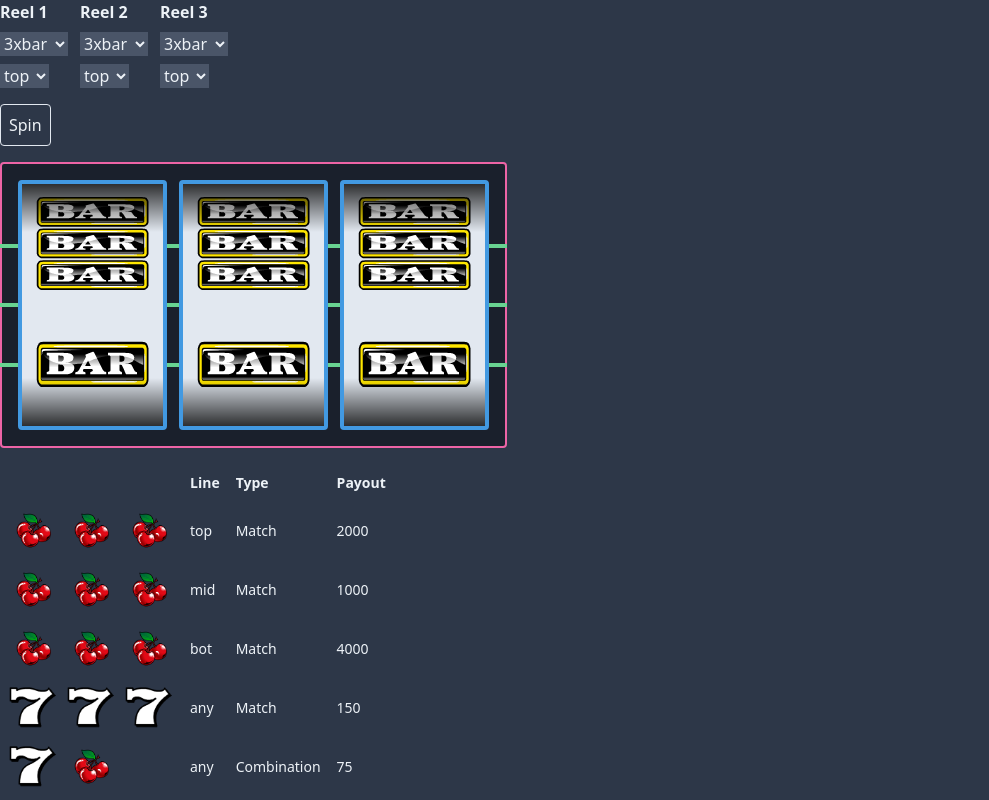
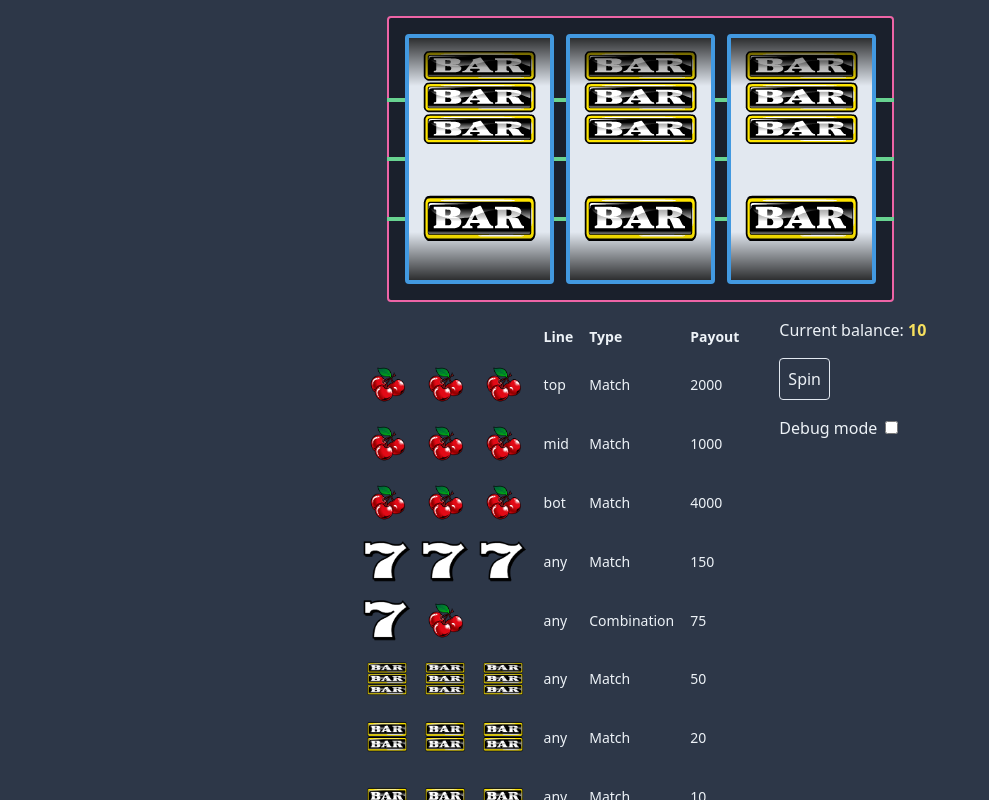
Before and after one commit to nrezvoi/3-reel-slot, a Vue app: page / in a window 1280 px wide. Shown: the top 800 px of the page, without its empty margins (0-989 px from the left). Built offline with nearby package versions, Linux system fonts and the light colour scheme.

Commit message:
balance + rearrange layout

```diff
--- a/src/App.vue
+++ b/src/App.vue
@@ -1,90 +1,8 @@
 <template>
-  <div class="min-h-screen text-gray-200 bg-gray-800">
-    <div class="flex space-x-3">
-      <div>
-        <div class="font-bold">Reel 1</div>
-        <select
-          class="block mt-2 bg-gray-700"
-          id="debugReel1-symbol"
-          v-model="debugReel1.symbol"
-        >
-          <option
-            v-for="(s, i) in symbolTypes"
-            :key="i"
-            :value="s.id"
-          >{{ s.id }}</option>
-        </select>
-        <select
-          class="block mt-2 bg-gray-700"
-          id="debugReel1-line"
-          v-model="debugReel1.line"
-        >
-          <option
-            v-for="(l, i) in availableDebugLines"
-            :key="i"
-            :value="l.id"
-          >{{ l.id }}</option>
-        </select>
-      </div>
-      <div>
-        <div class="font-bold">Reel 2</div>
-        <select
-          class="block mt-2 bg-gray-700"
-          id="debugReel2-symbol"
-          v-model="debugReel2.symbol"
-        >
-          <option
-            v-for="(s, i) in symbolTypes"
-            :key="i"
-            :value="s.id"
-          >{{ s.id }}</option>
-        </select>
-        <select
-          class="block mt-2 bg-gray-700"
-          id="debugReel2-line"
-          v-model="debugReel2.line"
-        >
-          <option
-            v-for="(l, i) in availableDebugLines"
-            :key="i"
-            :value="l.id"
-          >{{ l.id }}</option>
-        </select>
-      </div>
-      <div>
-        <div class="font-bold">Reel 3</div>
-        <select
-          class="block mt-2 bg-gray-700"
-          id="debugReel2-symbol"
-          v-model="debugReel3.symbol"
-        >
-          <option
-            v-for="(s, i) in symbolTypes"
-            :key="i"
-            :value="s.id"
-          >{{ s.id }}</option>
-        </select>
-        <select
-          class="block mt-2 bg-gray-700"
-          id="debugReel3-line"
-          v-model="debugReel3.line"
-        >
-          <option
-            v-for="(l, i) in availableDebugLines"
-            :key="i"
-            :value="l.id"
-          >{{ l.id }}</option>
-        </select>
-      </div>
-    </div>
-    <div class="flex space-x-3">
-      <button
-        @click="spin"
-        :disabled="config.RUNNING"
-        class="inline-block p-2 mt-4 border border-gray-300 rounded cursor-pointer"
-      >Spin</button>
-    </div>
-    <div class="relative inline-flex mt-4">
+  <div class="min-h-screen p-4 text-gray-200 bg-gray-800">
+    <div class="flex justify-center">
+      <div class="relative">
+
         <div
           class="absolute flex flex-col w-full justify-evenly"
           style="height: 234px; top: calc(50% - 117px)"
@@ -173,8 +91,10 @@
             <div class="absolute bottom-0 left-0 z-20 w-full h-12 gradient-to-top"></div>
           </div>
         </div>
+
       </div>
-    <div class="mt-4">
+    </div>
+    <div class="flex justify-center mt-4 space-x-8">
       <div>
         <table class="text-sm">
           <thead>
@@ -213,6 +133,117 @@
           </tbody>
         </table>
       </div>
+      <div class="space-y-4">
+        <div>
+          <div>
+            Current balance:
+            <span
+              v-if="!config.IS_DEBUG"
+              class="font-bold text-yellow-400"
+            >{{ config.PLAYER_BALANCE }}</span>
+            <input
+              v-else
+              type="number"
+              v-model="config.PLAYER_BALANCE"
+              class="w-16 bg-gray-700"
+            >
+          </div>
+        </div>
+        <button
+          @click="spin"
+          :disabled="config.RUNNING"
+          class="inline-block p-2 border border-gray-300 rounded cursor-pointer"
+        >Spin</button>
+        <div class="space-x-2">
+          <label for="debug">Debug mode</label>
+          <input
+            type="checkbox"
+            v-model="config.IS_DEBUG"
+            name=""
+            id="debug"
+          >
+        </div>
+        <div
+          v-if="config.IS_DEBUG"
+          class="flex space-x-3"
+        >
+          <div>
+            <div class="font-bold">Reel 1</div>
+            <select
+              class="block mt-2 bg-gray-700"
+              id="debugReel1-symbol"
+              v-model="debugReel1.symbol"
+            >
+              <option
+                v-for="(s, i) in symbolTypes"
+                :key="i"
+                :value="s.id"
+              >{{ s.id }}</option>
+            </select>
+            <select
+              class="block mt-2 bg-gray-700"
+              id="debugReel1-line"
+              v-model="debugReel1.line"
+            >
+              <option
+                v-for="(l, i) in availableLines"
+                :key="i"
+                :value="l.id"
+              >{{ l.id }}</option>
+            </select>
+          </div>
+          <div>
+            <div class="font-bold">Reel 2</div>
+            <select
+              class="block mt-2 bg-gray-700"
+              id="debugReel2-symbol"
+              v-model="debugReel2.symbol"
+            >
+              <option
+                v-for="(s, i) in symbolTypes"
+                :key="i"
+                :value="s.id"
+              >{{ s.id }}</option>
+            </select>
+            <select
+              class="block mt-2 bg-gray-700"
+              id="debugReel2-line"
+              v-model="debugReel2.line"
+            >
+              <option
+                v-for="(l, i) in availableLines"
+                :key="i"
+                :value="l.id"
+              >{{ l.id }}</option>
+            </select>
+          </div>
+          <div>
+            <div class="font-bold">Reel 3</div>
+            <select
+              class="block mt-2 bg-gray-700"
+              id="debugReel2-symbol"
+              v-model="debugReel3.symbol"
+            >
+              <option
+                v-for="(s, i) in symbolTypes"
+                :key="i"
+                :value="s.id"
+              >{{ s.id }}</option>
+            </select>
+            <select
+              class="block mt-2 bg-gray-700"
+              id="debugReel3-line"
+              v-model="debugReel3.line"
+            >
+              <option
+                v-for="(l, i) in availableLines"
+                :key="i"
+                :value="l.id"
+              >{{ l.id }}</option>
+            </select>
+          </div>
+        </div>
+      </div>
     </div>
   </div>
 </template>
@@ -222,19 +253,12 @@ import payTable from './data/payTable'
 import lineTypes from './data/lines'
 import symbolTypes from './data/symbols'
 
-// function shuffle(array) {
-//   for (let i = array.length - 1; i > 0; i--) {
-//     let j = Math.floor(Math.random() * (i + 1)) // random index from 0 to i
-//     ;[array[i], array[j]] = [array[j], array[i]]
-//   }
-//   return array
-// }
-
 export default {
   name: 'App',
   data() {
     return {
       config: {
+        IS_DEBUG: false,
         SLOT_SPEED: 40,
         SYMBOL_COUNT: 5,
         IMAGE_HEIGHT: 121,
@@ -242,7 +266,8 @@ export default {
         DURATION: 2000,
         DELAY: 500,
         RUNNING: false,
-        MAX_Y_OFFSET: 363
+        MAX_Y_OFFSET: 363,
+        PLAYER_BALANCE: 10
       },
       symbolTypes: symbolTypes,
       lineTypes: lineTypes,
@@ -295,7 +320,7 @@ export default {
         height: this.config.IMAGE_HEIGHT * 2
       }
     },
-    availableDebugLines() {
+    availableLines() {
       return lineTypes.filter(l => l.id !== 'any')
     },
     lineCoeff() {
@@ -316,8 +341,13 @@ export default {
     },
     spin() {
       this.reset()
+      if (this.config.PLAYER_BALANCE <= 0) {
+        alert('Insufficient funds!')
+      } else {
+        this.config.PLAYER_BALANCE -= 1
         this.config.RUNNING = true
         this.start()
+      }
     },
     reset() {
       this.rulesTable.forEach(rule => {
@@ -418,30 +448,49 @@ export default {
           requestAnimationFrame(loop)
         }
       })()
-      setTimeout(() => {
-        stopAt.reel1 = {
-          id: this.debugReel1.symbol,
+
+      let winners = {
+        reel1: null,
+        reel2: null,
+        reel3: null
+      }
+
+      for (let i = 1; i <= 3; i++) {
+        if (!this.config.IS_DEBUG) {
+          const randomSymbolId =
+            symbolTypes[Math.floor(Math.random() * symbolTypes.length)].id
+          const randomLine = this.availableLines[
+            Math.floor(Math.random() * this.availableLines.length)
+          ].id
+          const lineCoeff = this.lineCoeff[randomLine]
+
+          winners[`reel${i}`] = {
+            id: randomSymbolId,
             line: {
-            id: this.debugReel1.line,
-            coeff: this.lineCoeff[this.debugReel1.line]
+              id: randomLine,
+              coeff: lineCoeff
             }
           }
-        setTimeout(() => {
-          stopAt.reel2 = {
-            id: this.debugReel2.symbol,
+        } else {
+          const symbolId = this[`debugReel${i}`].symbol
+          const lineId = this[`debugReel${i}`].line
+          const lineCoeff = this.lineCoeff[lineId]
+          winners[`reel${i}`] = {
+            id: symbolId,
             line: {
-              id: this.debugReel2.line,
-              coeff: this.lineCoeff[this.debugReel2.line]
+              id: lineId,
+              coeff: lineCoeff
             }
           }
-          setTimeout(() => {
-            stopAt.reel3 = {
-              id: this.debugReel3.symbol,
-              line: {
-                id: this.debugReel3.line,
-                coeff: this.lineCoeff[this.debugReel3.line]
         }
       }
+
+      setTimeout(() => {
+        stopAt.reel1 = winners.reel1
+        setTimeout(() => {
+          stopAt.reel2 = winners.reel2
+          setTimeout(() => {
+            stopAt.reel3 = winners.reel3
           }, this.config.DELAY)
         }, this.config.DELAY)
       }, this.config.DURATION)
@@ -508,6 +557,7 @@ export default {
         this.winLines[win.line] = true
         const rule = this.rulesTable.find(r => r.id === win.type.id)
         rule.isWin = true
+        this.config.PLAYER_BALANCE += rule.payout
       }
     }
   }
```
Lines whose indentation alone changed are shown as unchanged.
